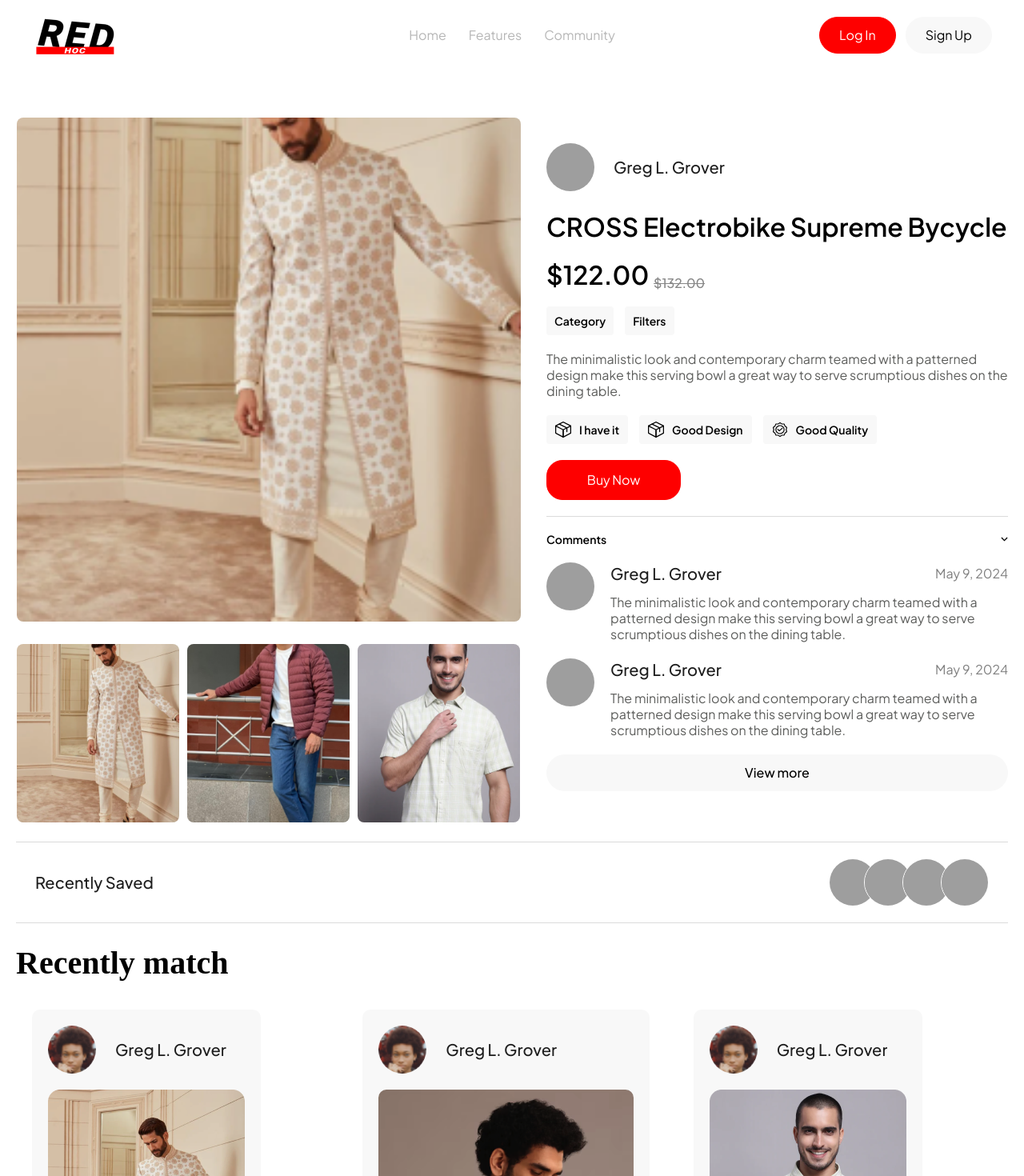
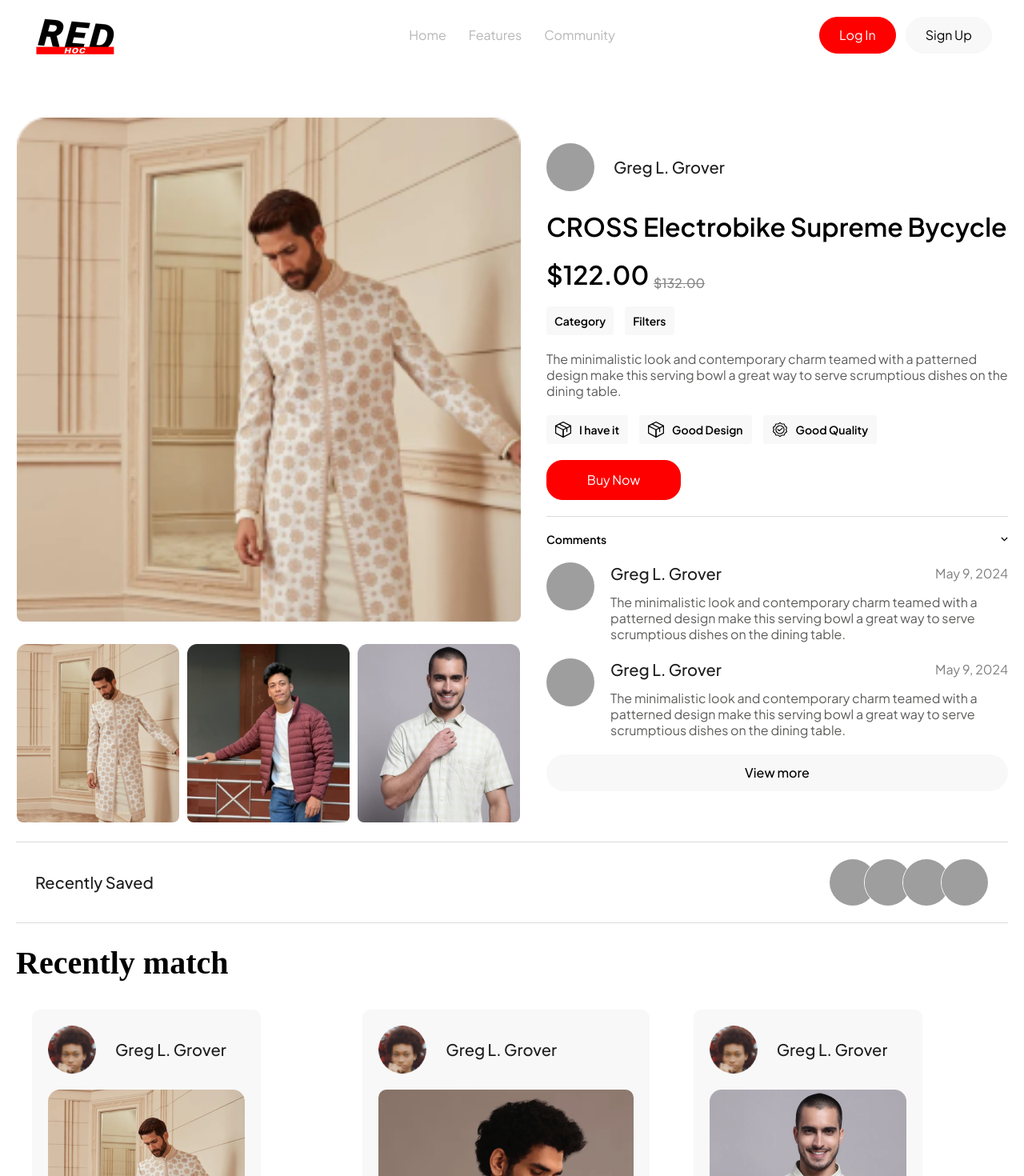
Before and after one commit to neharadialcode486/react-dummy-page, a React (Create React App) app: page /uploaded-product-details in a window 1280 px wide. Shown: the top 1470 px of the page at 80% size. Built offline with nearby package versions, Linux system fonts and the light colour scheme; grey boxes are pictures that could not be loaded; a web font is replaced by a local one.

Commit message:
correct image position

```diff
--- a/src/components/uploaded-product-details/ProductImages.jsx
+++ b/src/components/uploaded-product-details/ProductImages.jsx
@@ -1,7 +1,7 @@
 import React, { useState } from "react";
 import "swiper/css";
 import "swiper/css/pagination";
-import { Navigation, Thumbs } from "swiper/modules";
+import { Thumbs } from "swiper/modules";
 import { Swiper, SwiperSlide } from "swiper/react";
 import { showProductImage } from "../common/Helper";
 
@@ -21,7 +21,7 @@ const ProductImages = () => {
             <img
               src={image.productImage}
               alt={`Main Slide ${index + 1}`}
-              className="w-full md:h-[630px] sm:h-[400px] h-[274px] object-cover rounded-lg mb-7"
+              className="w-full md:h-[630px] sm:h-[400px] h-[274px] object-cover rounded-lg mb-7 object-top"
             />
           </SwiperSlide>
         ))}
@@ -41,7 +41,7 @@ const ProductImages = () => {
             <img
               src={image.productImage}
               alt={`Thumbnail ${index + 1}`}
-              className="sm:h-[223px] h-[127px] object-cover rounded-lg w-full cursor-pointer"
+              className="sm:h-[223px] h-[127px] object-cover rounded-lg w-full cursor-pointer object-top"
             />
           </SwiperSlide>
         ))}
```
